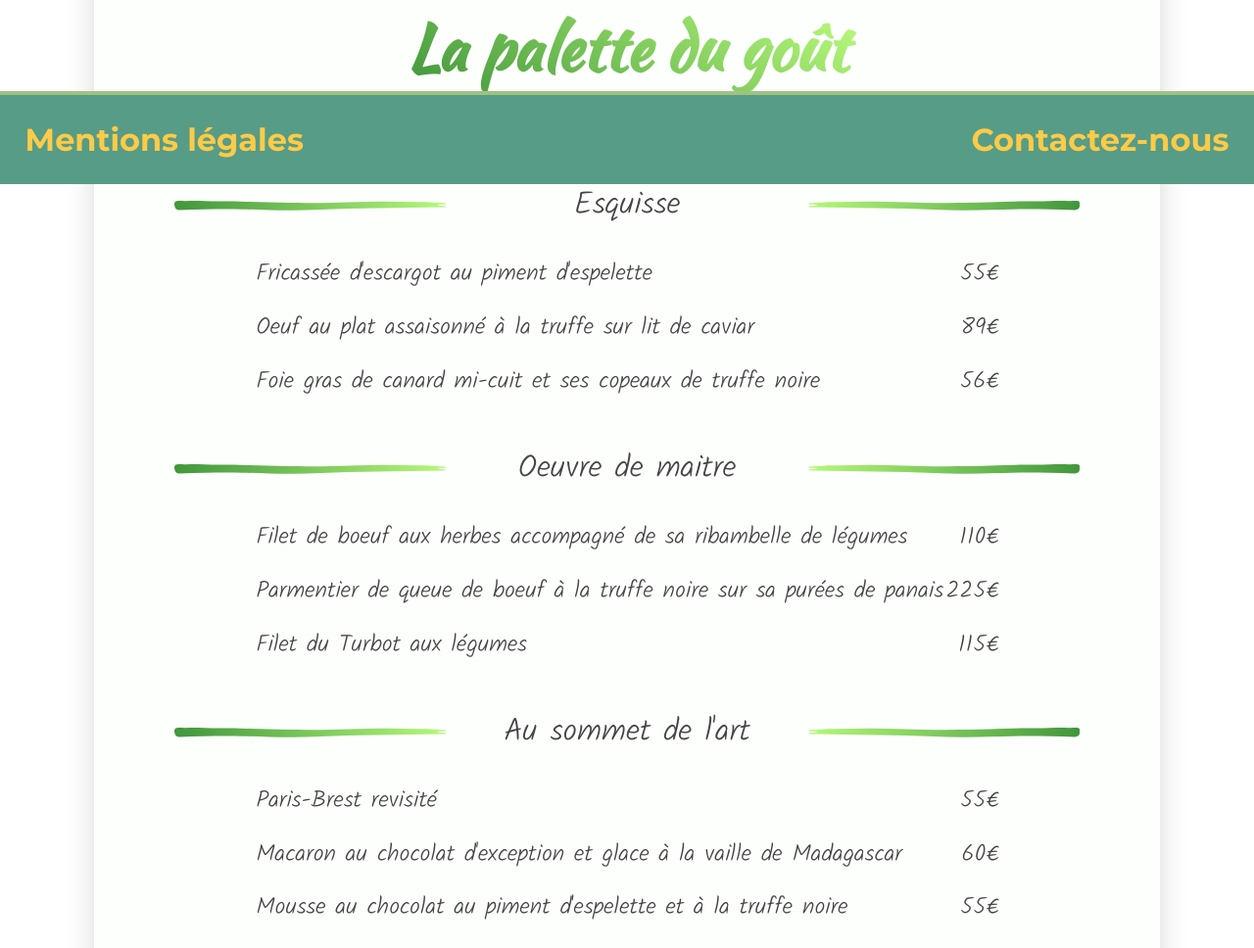
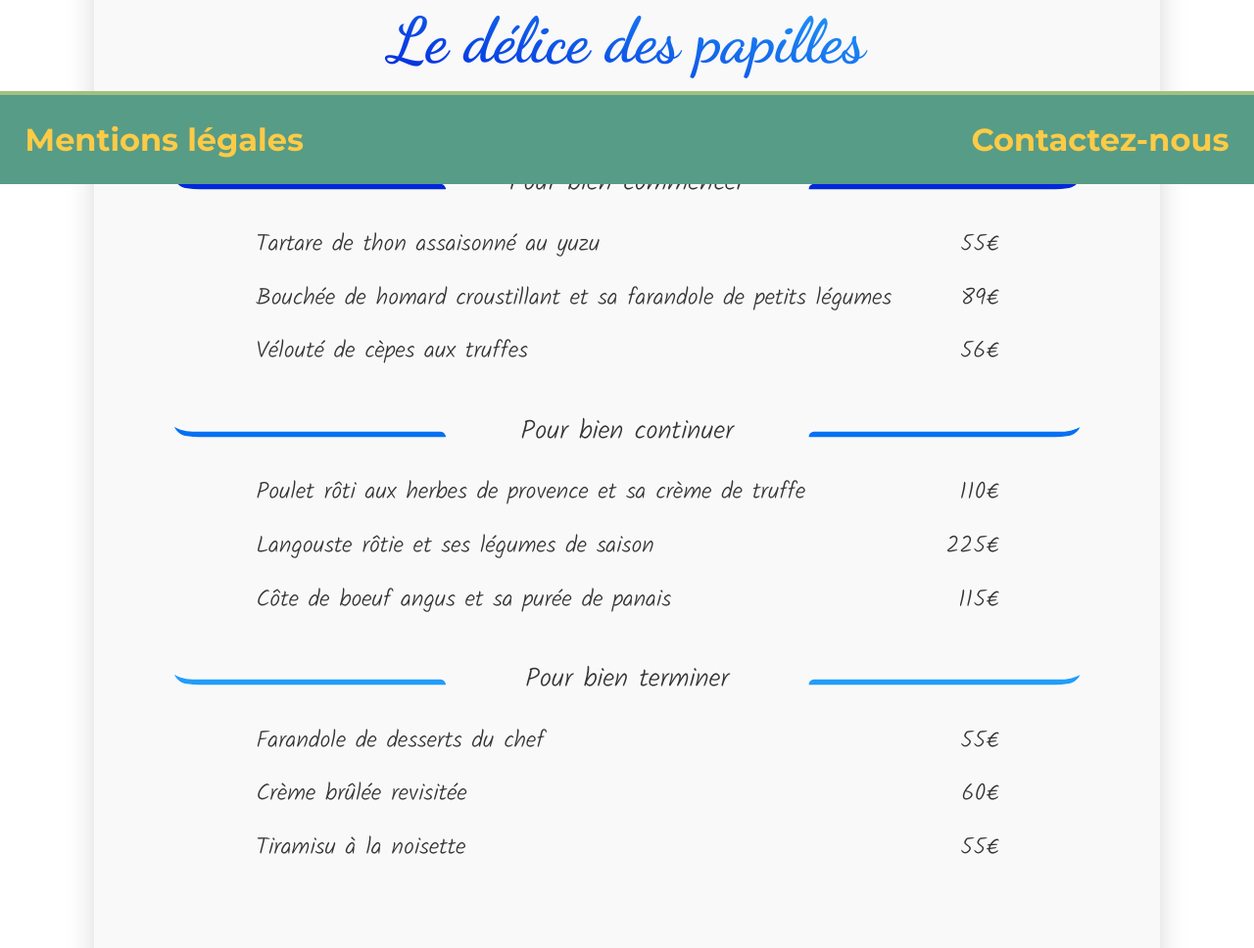
Before and after one commit to RomainDMoostik/DigueRomain_3_04082020, a website: page menu3delice.html in a window 1280 px wide. Shown: the part 612-1580 px from the top of the page at 98% size. Drawn offline with nearby package versions, Linux system fonts and the light colour scheme; a web font is replaced by a local one.

Commit message:
Rangement Workflow, liens HTML ok

```diff
--- a/pages/menus/Menu4gout/menu4gout.html
+++ b/menu3delice.html
@@ -2,8 +2,8 @@
 <html lang="fr">
 <head>
 	<meta charset="utf-8"/>
-	<title>ohmyfood - La palette du goût</title>
-    <link rel="stylesheet" href="../../../public/css/style.css">
+	<title>ohmyfood - Le délice des papilles</title>
+    <link rel="stylesheet" href="./public/css/style.css">
     <link href="https://fonts.googleapis.com/css2?family=Croissant+One&family=Dancing+Script:wght@700&family=Gelasio:wght@700&family=Kaushan+Script&family=Montserrat:wght@400;700&family=Zhi+Mang+Xing&display=swap" rel="stylesheet">
     <meta name="viewport" content="width=device-width, initial-scale=1.0" />
     <script src="https://kit.fontawesome.com/07833c3c94.js" crossorigin="anonymous"></script>
@@ -13,61 +13,61 @@
     <div class="blocpage">
         <header>
             <div class="logo">
-                <a class="logo" href="../../index/index.html"><img src="../../../public/img/ohmyfood_logo.svg" alt="ohmyfood_logo"/></a>
+                <a class="logo" href="index.html"><img src="./public/img/ohmyfood_logo.svg" alt="ohmyfood_logo"/></a>
             </div>
         </header>
         <div class="contenu-page">
-            <div id="menu4">
-                <h1 class="titre-resto">La palette du goût</h1>
+            <div id="menu3">
+                <h1 class="titre-resto">Le délice des papilles</h1>
                 <div class="carte">
-                    <h2 class="resto">La palette du goût</h2>
+                    <h2 class="resto">Le délice des papilles</h2>
                         <div class="plat entree">
-                            <hr class="G"/> <H3 class="moment">Esquisse</h3><hr class="D"/>
+                            <hr class="G"/> <H3 class="moment">Pour bien commencer</h3><hr class="D"/>
                         </div>
 
                     <table class="base-menu entree">
                         <tr>
-                            <td class="menu-plat">Fricassée d'escargot au piment d'espelette</td>
+                            <td class="menu-plat">Tartare de thon assaisonné au yuzu</td>
                             <td class="menu-prix">55€</td>
                         </tr><tr>
-                            <td class="menu-plat">Oeuf au plat assaisonné à la truffe sur lit de caviar</td>
+                            <td class="menu-plat">Bouchée de homard croustillant et sa farandole de petits légumes</td>
                             <td class="menu-prix">89€</td>
                         </tr><tr>
-                            <td class="menu-plat">Foie gras de canard mi-cuit et ses copeaux de truffe noire</td>
+                            <td class="menu-plat">Vélouté de cèpes aux truffes</td>
                             <td class="menu-prix">56€</td>
                         </tr>
                     </table>
 
                     <div class="plat resistance">
-                        <hr class="G"/> <H3 class="moment">Oeuvre de maitre</h3><hr class="D"/>
+                        <hr class="G"/> <H3 class="moment">Pour bien continuer</h3><hr class="D"/>
                     </div>
 
                     <table class="base-menu resistance">
                         <tr>
-                            <td class="menu-plat">Filet de boeuf aux herbes accompagné de sa ribambelle de légumes</td>
+                            <td class="menu-plat">Poulet rôti aux herbes de provence et sa crème de truffe</td>
                             <td class="menu-prix">110€</td>
                         </tr><tr>
-                            <td class="menu-plat">Parmentier de queue de boeuf à la truffe noire sur sa purées de panais</td>
+                            <td class="menu-plat">Langouste rôtie et ses légumes de saison</td>
                             <td class="menu-prix">225€</td>
                         </tr><tr>
-                            <td class="menu-plat">Filet du Turbot aux légumes</td>
+                            <td class="menu-plat">Côte de boeuf angus et sa purée de panais</td>
                             <td class="menu-prix">115€</td>
                         </tr>
                     </table>
 
                     <div class="plat dessert">
-                        <hr class="G"/> <H3 class="moment">Au sommet de l'art</h3><hr class="D"/>
+                        <hr class="G"/> <H3 class="moment">Pour bien terminer</h3><hr class="D"/>
                     </div>
 
                     <table class="base-menu dessert">
                         <tr>
-                            <td class="menu-plat">Paris-Brest revisité</td>
+                            <td class="menu-plat">Farandole de desserts du chef</td>
                             <td class="menu-prix">55€</td>
                         </tr><tr>
-                            <td class="menu-plat">Macaron au chocolat d'exception et glace à la vaille de Madagascar</td>
+                            <td class="menu-plat">Crème brûlée revisitée</td>
                             <td class="menu-prix">60€</td>
                         </tr><tr>
-                            <td class="menu-plat">Mousse au chocolat au piment d'espelette et à la truffe noire</td>
+                            <td class="menu-plat">Tiramisu à la noisette</td>
                             <td class="menu-prix">55€</td>
                         </tr>
                     </table>
--- a/sass/style.scss
+++ b/sass/style.scss
@@ -11,10 +11,10 @@
 @import "./layout/_header.scss";
 @import "./layout/_footer.scss";
 
-@import "../pages/index/_menu_index.scss";
-@import "../pages/menus/menu-template/_menu_template.scss";
-@import "../pages/menus/Menu1note/_menu1.scss";
-@import "../pages/menus/Menu2chic/_menu2.scss";
-@import "../pages/menus/Menu3delice/_menu3.scss";
-@import "../pages/menus/Menu4gout/_menu4.scss";
-@import "../pages/mentionslegales/_mentionslegales.scss";
+@import "./pages/_menu_index.scss";
+@import "./pages/_menu_template.scss";
+@import "./pages/_menu1.scss";
+@import "./pages/_menu2.scss";
+@import "./pages/_menu3.scss";
+@import "./pages/_menu4.scss";
+@import "./pages/_mentionslegales.scss";
```
Also changed, not shown: index.html (+6 -6 lines), menu-template.html (renamed from pages/menus/Menu-Template/menu-template.html, +1 -1 lines), menu1note.html (renamed from pages/menus/Menu1note/menu1note.html, +2 -2 lines), menu2chic.html (renamed from pages/menus/Menu2chic/menu2chic.html, +2 -2 lines), menu4gout.html (renamed from pages/menus/Menu3delice/menu3delice.html, +18 -18 lines), mentionslegales.html (renamed from pages/mentionslegales/mentionslegales.html), sass/pages/_mentionslegales.scss (renamed from pages/mentionslegales/_mentionslegales.scss), sass/pages/_menu1.scss (renamed from pages/menus/Menu1note/_menu1.scss), sass/pages/_menu2.scss (renamed from pages/menus/Menu2chic/_menu2.scss), sass/pages/_menu3.scss (renamed from pages/menus/Menu3delice/_menu3.scss), sass/pages/_menu4.scss (renamed from pages/menus/Menu4gout/_menu4.scss), sass/pages/_menu_index.scss (renamed from pages/Index/_menu_index.scss), sass/pages/_menu_template.scss (renamed from pages/menus/Menu-Template/_menu_template.scss), 1 other file.
